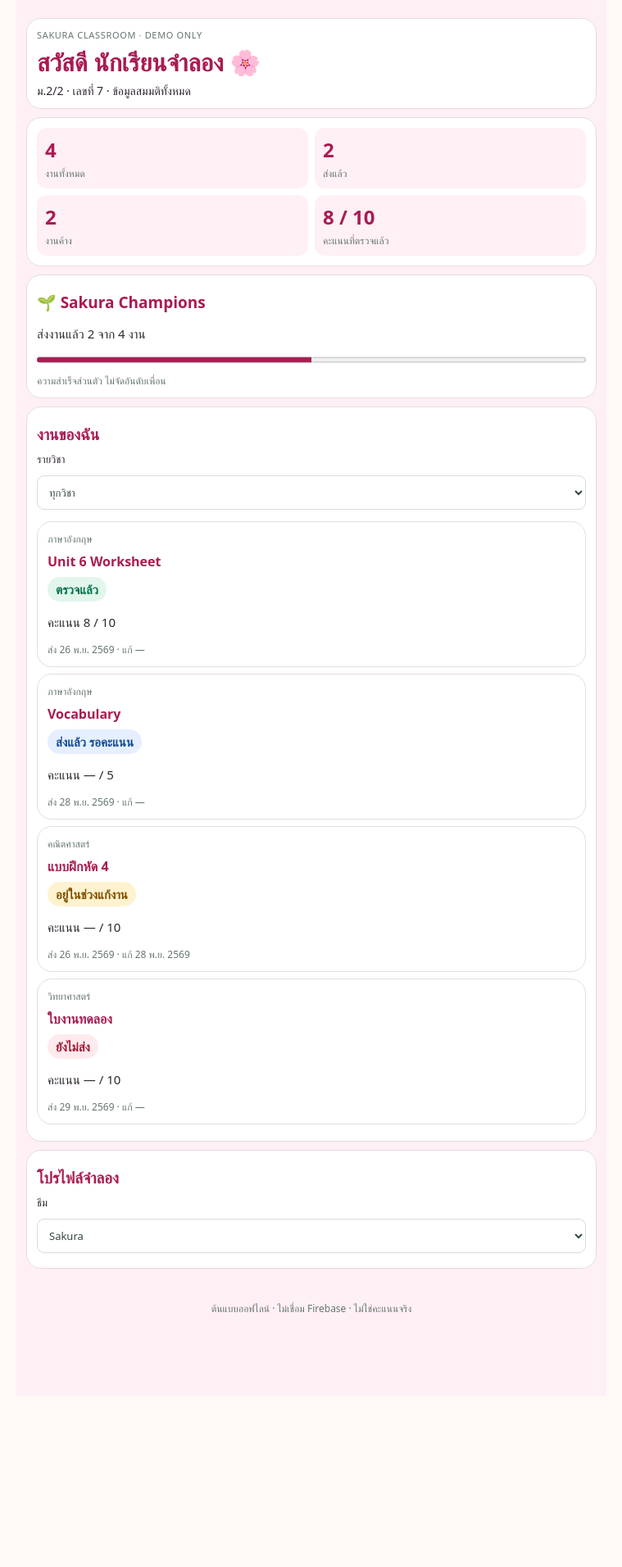
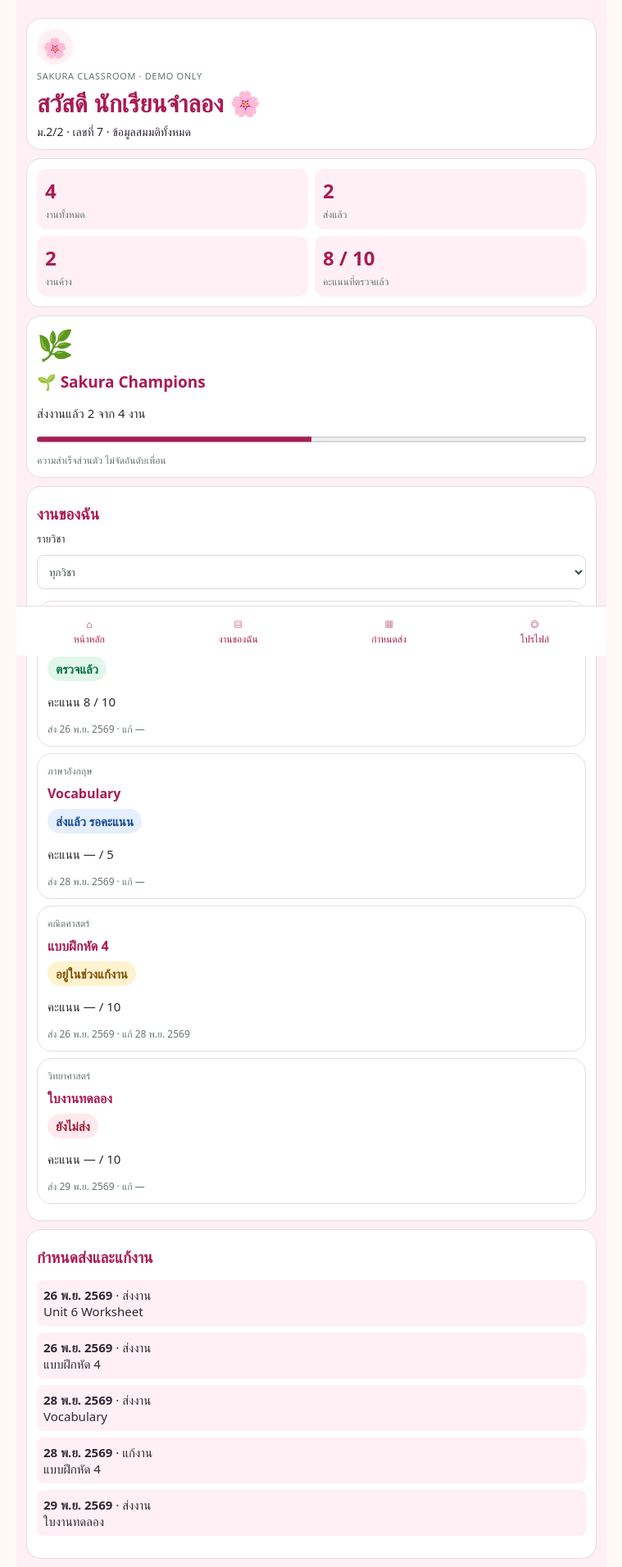
Before and after one commit to Jezang/gradeflow-next, a Next.js app: page /student-preview in a window 1280 px wide. Shown: the top 1912 px of the page at 82% size, without its empty margins (260-1019 px from the left). Before the commit the page ends 1703 px from the top, so only its background shows below. Built offline with nearby package versions, Linux system fonts and the light colour scheme.

Commit message:
Add demo avatar, bottom navigation and deadline agenda

```diff
--- a/app/student-preview/page.tsx
+++ b/app/student-preview/page.tsx
@@ -15,13 +15,13 @@ export default function StudentPreview(){
  const [course,setCourse]=useState(''),[theme,setTheme]=useState('sakura');
  const p=studentProgress(works);
  return <main className="student-preview" data-theme={theme}>
- <header><small>SAKURA CLASSROOM · DEMO ONLY</small><h1>สวัสดี นักเรียนจำลอง 🌸</h1><p>ม.2/2 · เลขที่ 7 · ข้อมูลสมมติทั้งหมด</p></header>
+ <header id="overview"><span className="student-avatar" aria-hidden="true">🌸</span><small>SAKURA CLASSROOM · DEMO ONLY</small><h1>สวัสดี นักเรียนจำลอง 🌸</h1><p>ม.2/2 · เลขที่ 7 · ข้อมูลสมมติทั้งหมด</p></header>
  <section className="student-metrics" aria-label="ภาพรวมงาน">
  {[[p.total,'งานทั้งหมด'],[p.submitted,'ส่งแล้ว'],[p.outstanding,'งานค้าง'],[p.points+' / '+p.possible,'คะแนนที่ตรวจแล้ว']].map(([n,l])=><div key={l}><strong>{n}</strong><small>{l}</small></div>)}
  </section>
- <section className="student-champion"><h2>🌱 Sakura Champions</h2><p>ส่งงานแล้ว {p.submitted} จาก {p.total} งาน</p><progress max={p.total} value={p.submitted}/><small>ความสำเร็จส่วนตัว ไม่จัดอันดับเพื่อน</small></section>
- <section><h2>งานของฉัน</h2><label>รายวิชา<select value={course} onChange={e=>setCourse(e.target.value)}><option value="">ทุกวิชา</option>{[...new Set(works.map(w=>w.course))].map(c=><option key={c}>{c}</option>)}</select></label>
+ <section className="student-champion"><div className="student-tree" aria-hidden="true">{p.submitted===p.total?"🌸":p.submitted>0?"🌿":"🌱"}</div><h2>🌱 Sakura Champions</h2><p>ส่งงานแล้ว {p.submitted} จาก {p.total} งาน</p><progress max={p.total} value={p.submitted}/><small>ความสำเร็จส่วนตัว ไม่จัดอันดับเพื่อน</small></section>
+ <section id="works"><h2>งานของฉัน</h2><label>รายวิชา<select value={course} onChange={e=>setCourse(e.target.value)}><option value="">ทุกวิชา</option>{[...new Set(works.map(w=>w.course))].map(c=><option key={c}>{c}</option>)}</select></label>
  {works.filter(w=>!course||w.course===course).map(w=>{const state=studentWorkState(w,now);return <article key={w.id}><small>{w.course}</small><h3>{w.title}</h3><span className="student-status" data-state={state}>{labels[state]}</span><p>คะแนน {w.score===null?'—':w.score} / {w.maxScore}</p><small>ส่ง {date(w.deadline)} · แก้ {date(w.revisionDeadline)}</small></article>})}
- </section><section><h2>โปรไฟล์จำลอง</h2><label>ธีม<select value={theme} onChange={e=>setTheme(e.target.value)}><option value="sakura">Sakura</option><option value="mint">Mint</option></select></label></section>
- <footer>ต้นแบบออฟไลน์ · ไม่เชื่อม Firebase · ไม่ใช่คะแนนจริง</footer></main>
+ </section><section id="calendar"><h2>กำหนดส่งและแก้งาน</h2><ul className="student-calendar">{works.flatMap(w=>[{id:w.id+"-due",title:w.title,kind:"ส่งงาน",at:w.deadline},{id:w.id+"-revision",title:w.title,kind:"แก้งาน",at:w.revisionDeadline}]).filter(e=>e.at!==null).sort((a,b)=>(a.at??0)-(b.at??0)).map(e=><li key={e.id}><strong>{date(e.at)}</strong> · {e.kind}<br/>{e.title}</li>)}</ul></section><section id="profile"><h2>โปรไฟล์จำลอง</h2><label>ธีม<select value={theme} onChange={e=>setTheme(e.target.value)}><option value="sakura">Sakura</option><option value="mint">Mint</option></select></label></section>
+ <footer>ต้นแบบออฟไลน์ · ไม่เชื่อม Firebase · ไม่ใช่คะแนนจริง</footer><nav className="student-nav" aria-label="เมนูนักเรียน"><a href="#overview">⌂<span>หน้าหลัก</span></a><a href="#works">▤<span>งานของฉัน</span></a><a href="#calendar">▦<span>กำหนดส่ง</span></a><a href="#profile">◎<span>โปรไฟล์</span></a></nav></main>
 }
```
